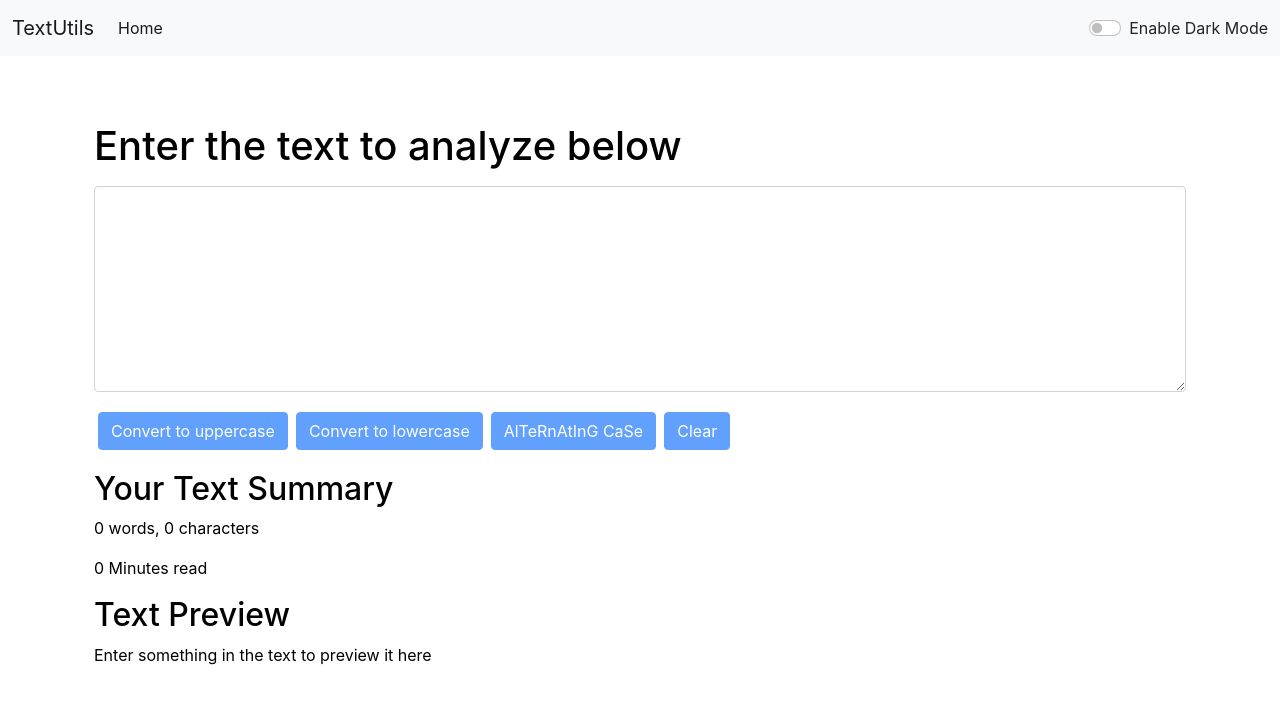
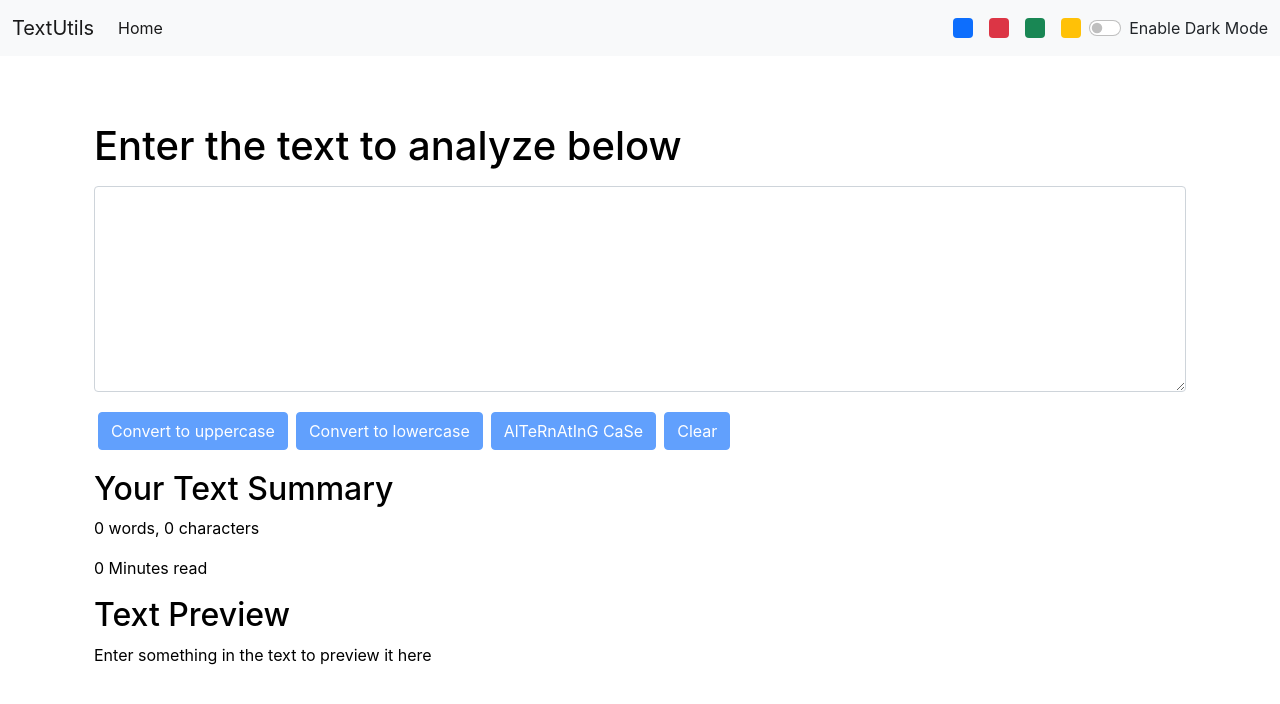
Before and after one commit to Prajit-Sengupta/TextUtils, a React (Create React App) app: page / in a window 1280 px wide. Shown: the top 704 px of the page. Built offline with nearby package versions, Linux system fonts and the light colour scheme.

Commit message:
Added colour palltes to navbar

```diff
--- a/src/App.js
+++ b/src/App.js
@@ -24,7 +24,20 @@ function App() {
             setalert(null);
         }, 1500);  //to dissapear the alert after 1.5 seconds
   }
-  const toggleMode = ()=> {
+
+  const removeBodyCls=()=>{
+        document.body.classList.remove('bg-light')
+        document.body.classList.remove('bg-danger')
+        document.body.classList.remove('bg-warning')
+        document.body.classList.remove('bg-success')
+        document.body.classList.remove('bg-dark')
+  }
+  const toggleMode = (cls)=> {
+    removeBodyCls();
+      console.log(cls)
+      document.body.classList.add('bg-'+ cls)
+      if(cls=== null){
+        removeBodyCls();
       if(Mode === 'light'){
           setMode('dark');
           document.body.style.backgroundColor = '#042743';
@@ -43,7 +56,7 @@ function App() {
         document.body.style.backgroundColor = 'white';
         showAlert("Light mode has been enabled", "success")
       }
-  }
+  }}
   return (
     <>
     {/* <Router> */}
--- a/src/components/Navbar.js
+++ b/src/components/Navbar.js
@@ -21,13 +21,16 @@ export default function Navbar(props) {
                 <Link className="nav-link" to="/about">{props.about}</Link>
               </li> */}
             </ul>
-            {/* <form className="d-flex">
-              <input className="form-control me-2" type="search" placeholder="Search" aria-label="Search"/>
-              <button className="btn btn-outline-success" type="submit">Search</button>
-            </form> */}
+
+            <div className="d-flex">
+                <div className="bg-primary rounded mx-2" style={{height: "20px" , width: "20px", cursor: 'pointer'}} onClick={()=> {props.toggleMode('primary')}}></div>
+                <div className="bg-danger rounded mx-2" style={{height: "20px" , width: "20px", cursor: 'pointer'}} onClick={()=> {props.toggleMode('danger')}}></div>
+                <div className="bg-success rounded mx-2" style={{height: "20px" , width: "20px", cursor: 'pointer'}} onClick={()=> {props.toggleMode('success')}}></div>
+                <div className="bg-warning rounded mx-2" style={{height: "20px" , width: "20px", cursor: 'pointer'}} onClick={()=> {props.toggleMode('warning')}}></div>
+            </div>
 
            <div className="form-check form-switch my-1">
-           <input className="form-check-input" type="checkbox" onClick={props.toggleMode} id="flexSwitchCheckDefault"/>
+           <input className="form-check-input" type="checkbox" onClick={()=> {props.toggleMode(null)}} id="flexSwitchCheckDefault"/>
            <label className="form-check-label" htmlFor="flexSwitchCheckDefault">Enable Dark Mode</label>
            </div>
           </div>
@@ -53,3 +56,5 @@ Navbar.defaultProps={
 
 
 // `  ` -> this is a template lietral. You can use JS by $ sign to use nay variable
+
+//onClik needs a function, not a function call, so we put an arrow function in it
```
